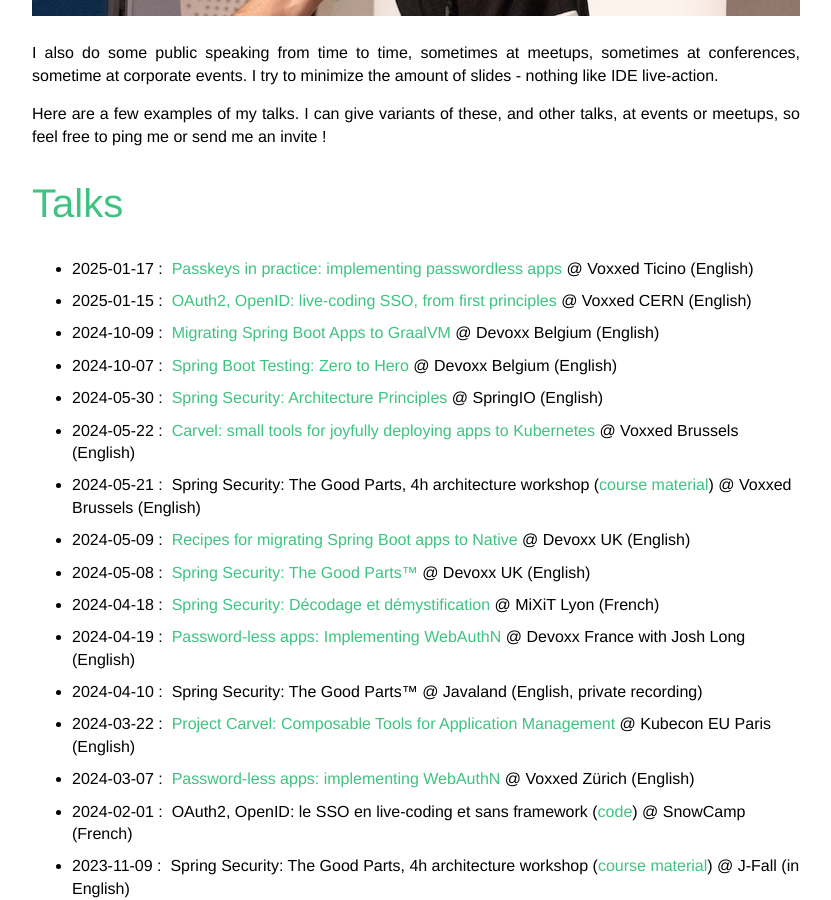
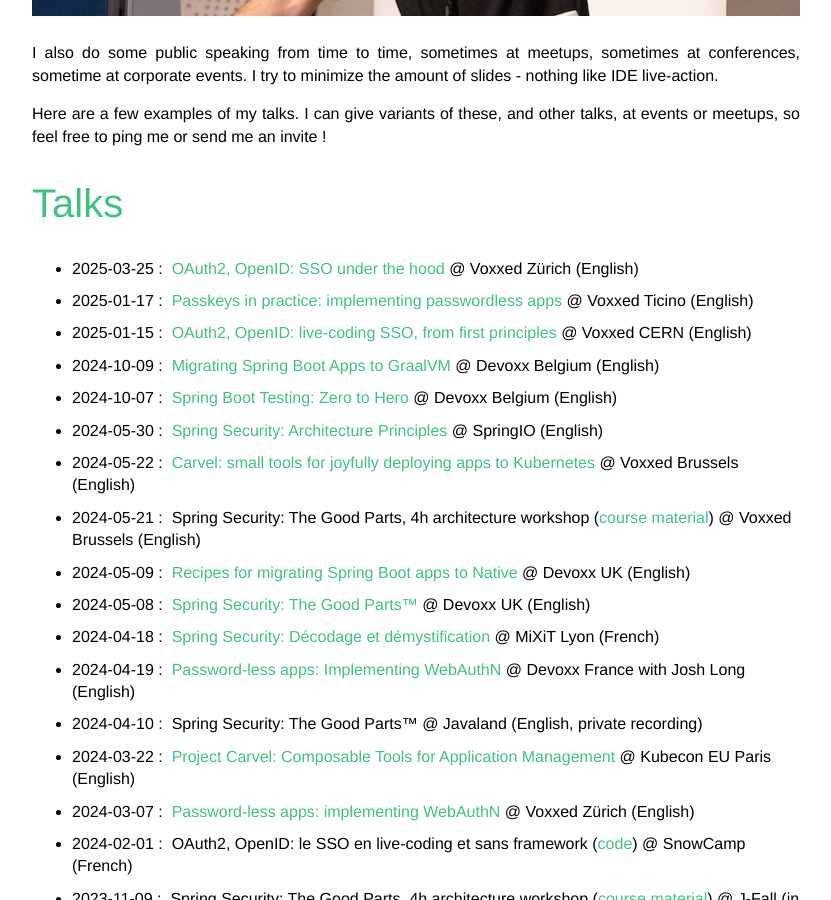
Before and after one commit to Kehrlann/kehrlann.github.io, a Jekyll site: the page built from talks.md, in a window 1280 px wide and 900 px high, scrolled down 564 px. Shown: the whole window, without its empty margins (224-1055 px from the left). Built offline with Jekyll 4.4.1, drawn with Linux system fonts in a browser that asks for light colours.

Commit message:
talks: add OAuth2+OIDC @ vdz25

```diff
--- a/talks.md
+++ b/talks.md
@@ -22,6 +22,11 @@
 <h1>Talks</h1>
 
 <ul class="no-justify roomy-list">
+    <li>
+        <span>2025-03-25 :&nbsp;</span>
+        <a href="https://www.youtube.com/watch?v=bH5PxcJzwME" target="_blank" rel="noopener">OAuth2, OpenID: SSO under the hood</a>
+        <span>@ Voxxed Zürich (English)</span>
+    </li>
     <li>
         <span>2025-01-17 :&nbsp;</span>
         <a href="https://www.youtube.com/watch?v=P4riNfBSvDs" target="_blank" rel="noopener">Passkeys in practice: implementing passwordless apps</a>
```
